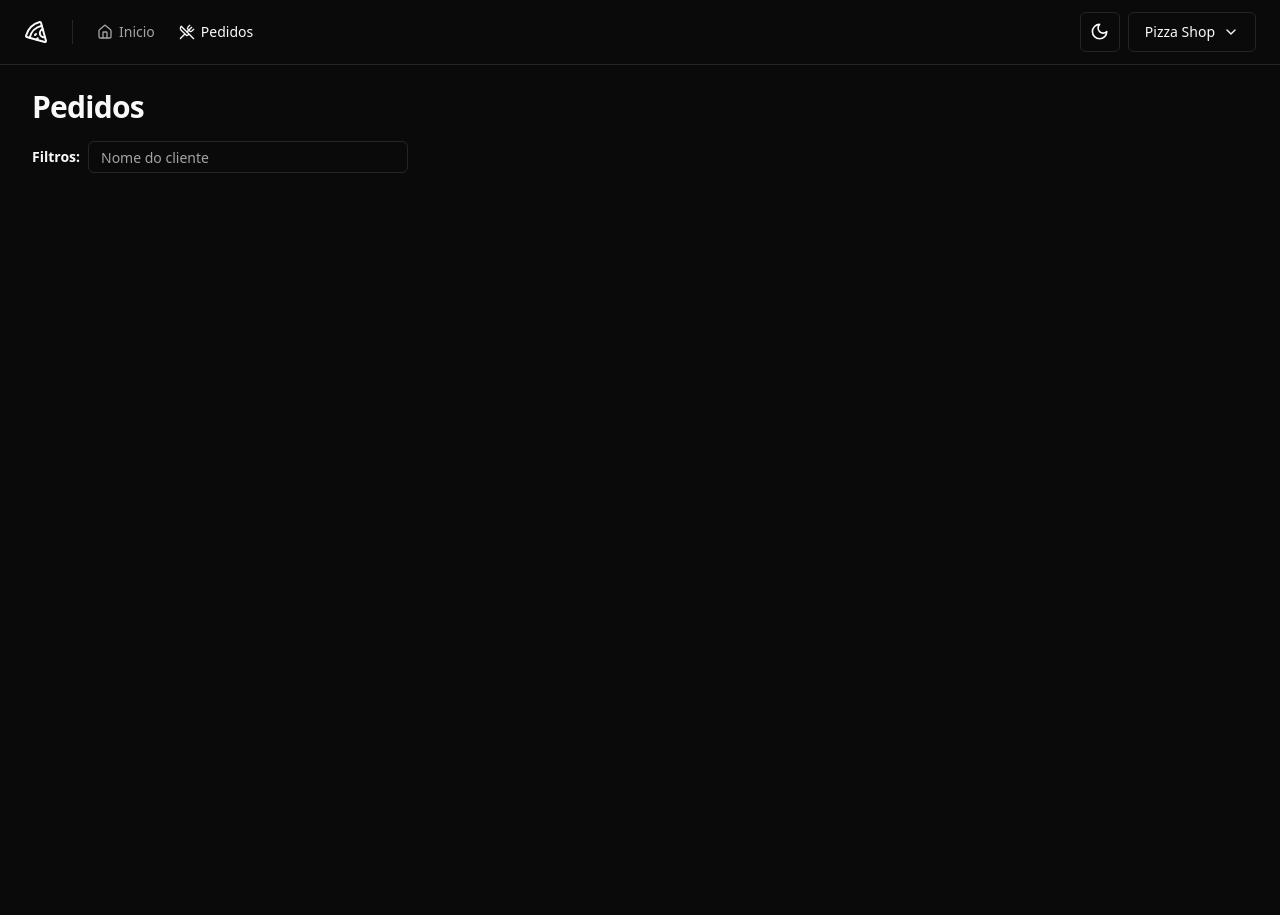
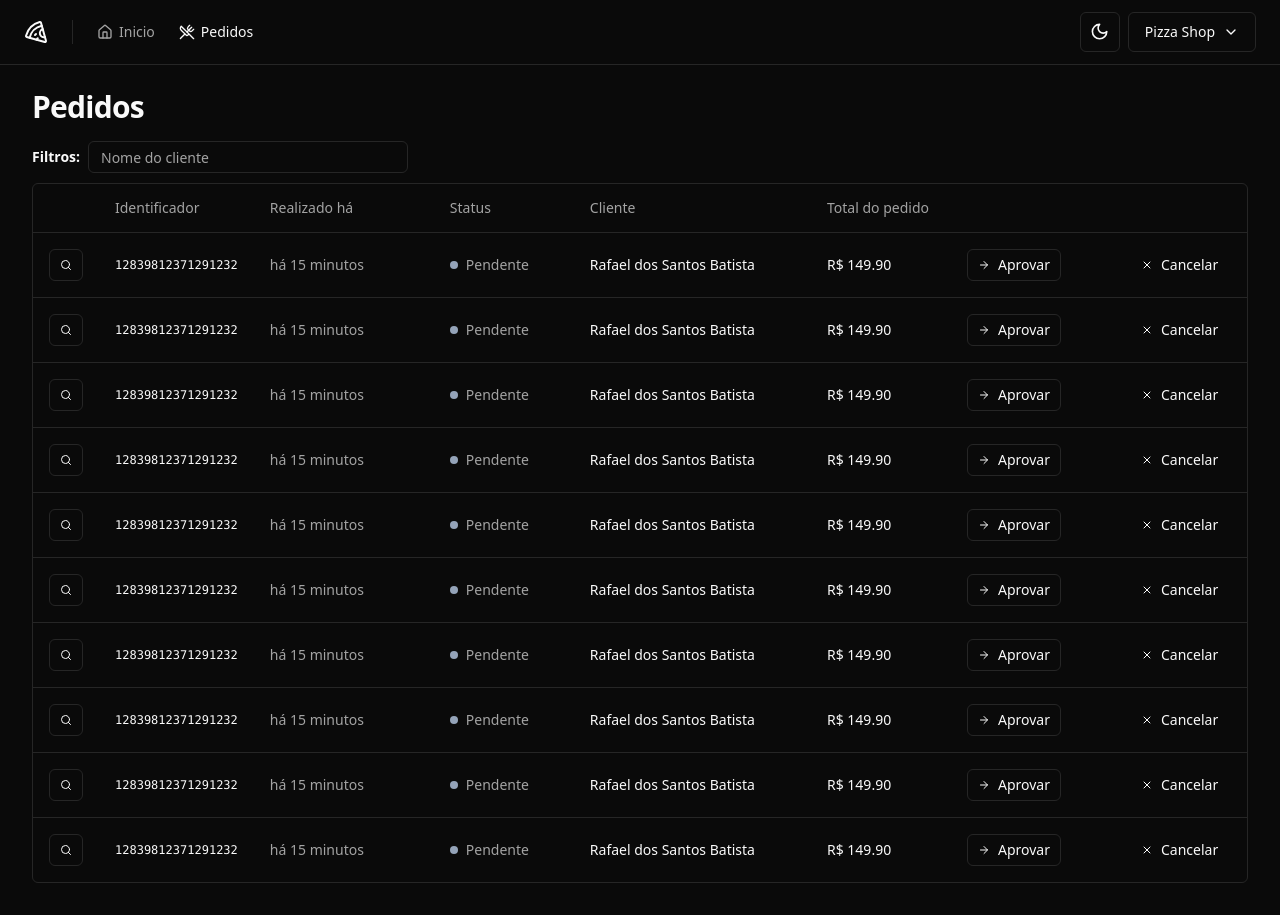
Before and after one commit to rafaelsantoslv/pizzashop-frontend, a React (Vite) app: page /orders in a window 1280 px wide. Before the commit the page ends 800 px from the top, so only its background shows below. Built offline with nearby package versions, Linux system fonts and the light colour scheme.

Commit message:
Feat: Desenvolvido Table de orders

```diff
--- a/src/components/ui/button.tsx
+++ b/src/components/ui/button.tsx
@@ -22,6 +22,7 @@
       size: {
         default: 'h-10 px-4 py-2',
         sm: 'h-9 rounded-md px-3',
+        xs: 'h-8 px-2.5',
         lg: 'h-11 rounded-md px-8',
         icon: 'h-10 w-10',
       },
--- /dev/null
+++ b/src/components/ui/table.tsx
@@ -0,0 +1,117 @@
+import * as React from "react"
+
+import { cn } from "@/lib/utils"
+
+const Table = React.forwardRef<
+  HTMLTableElement,
+  React.HTMLAttributes<HTMLTableElement>
+>(({ className, ...props }, ref) => (
+  <div className="relative w-full overflow-auto">
+    <table
+      ref={ref}
+      className={cn("w-full caption-bottom text-sm", className)}
+      {...props}
+    />
+  </div>
+))
+Table.displayName = "Table"
+
+const TableHeader = React.forwardRef<
+  HTMLTableSectionElement,
+  React.HTMLAttributes<HTMLTableSectionElement>
+>(({ className, ...props }, ref) => (
+  <thead ref={ref} className={cn("[&_tr]:border-b", className)} {...props} />
+))
+TableHeader.displayName = "TableHeader"
+
+const TableBody = React.forwardRef<
+  HTMLTableSectionElement,
+  React.HTMLAttributes<HTMLTableSectionElement>
+>(({ className, ...props }, ref) => (
+  <tbody
+    ref={ref}
+    className={cn("[&_tr:last-child]:border-0", className)}
+    {...props}
+  />
+))
+TableBody.displayName = "TableBody"
+
+const TableFooter = React.forwardRef<
+  HTMLTableSectionElement,
+  React.HTMLAttributes<HTMLTableSectionElement>
+>(({ className, ...props }, ref) => (
+  <tfoot
+    ref={ref}
+    className={cn(
+      "border-t bg-muted/50 font-medium [&>tr]:last:border-b-0",
+      className
+    )}
+    {...props}
+  />
+))
+TableFooter.displayName = "TableFooter"
+
+const TableRow = React.forwardRef<
+  HTMLTableRowElement,
+  React.HTMLAttributes<HTMLTableRowElement>
+>(({ className, ...props }, ref) => (
+  <tr
+    ref={ref}
+    className={cn(
+      "border-b transition-colors hover:bg-muted/50 data-[state=selected]:bg-muted",
+      className
+    )}
+    {...props}
+  />
+))
+TableRow.displayName = "TableRow"
+
+const TableHead = React.forwardRef<
+  HTMLTableCellElement,
+  React.ThHTMLAttributes<HTMLTableCellElement>
+>(({ className, ...props }, ref) => (
+  <th
+    ref={ref}
+    className={cn(
+      "h-12 px-4 text-left align-middle font-medium text-muted-foreground [&:has([role=checkbox])]:pr-0",
+      className
+    )}
+    {...props}
+  />
+))
+TableHead.displayName = "TableHead"
+
+const TableCell = React.forwardRef<
+  HTMLTableCellElement,
+  React.TdHTMLAttributes<HTMLTableCellElement>
+>(({ className, ...props }, ref) => (
+  <td
+    ref={ref}
+    className={cn("p-4 align-middle [&:has([role=checkbox])]:pr-0", className)}
+    {...props}
+  />
+))
+TableCell.displayName = "TableCell"
+
+const TableCaption = React.forwardRef<
+  HTMLTableCaptionElement,
+  React.HTMLAttributes<HTMLTableCaptionElement>
+>(({ className, ...props }, ref) => (
+  <caption
+    ref={ref}
+    className={cn("mt-4 text-sm text-muted-foreground", className)}
+    {...props}
+  />
+))
+TableCaption.displayName = "TableCaption"
+
+export {
+  Table,
+  TableHeader,
+  TableBody,
+  TableFooter,
+  TableHead,
+  TableRow,
+  TableCell,
+  TableCaption,
+}
--- a/src/pages/app/orders/orders.tsx
+++ b/src/pages/app/orders/orders.tsx
@@ -1,6 +1,16 @@
+import { ArrowRight, Search, X } from 'lucide-react'
 import { Helmet } from 'react-helmet-async'
 
+import { Button } from '@/components/ui/button'
 import { Input } from '@/components/ui/input'
+import {
+  Table,
+  TableBody,
+  TableCell,
+  TableHead,
+  TableHeader,
+  TableRow,
+} from '@/components/ui/table'
 
 const Orders = () => {
   return (
@@ -14,6 +24,66 @@
           <span className="text-sm font-semibold">Filtros:</span>
           <Input placeholder="Nome do cliente" className="h-8 w-[320px]" />
         </form>
+        <div className="rounded-md border">
+          <Table>
+            <TableHeader>
+              <TableRow>
+                <TableHead className="w-[64px]"></TableHead>
+                <TableHead className="w-[140px]">Identificador</TableHead>
+                <TableHead className="w-[180px]">Realizado há</TableHead>
+                <TableHead className="w-[140px]">Status</TableHead>
+                <TableHead>Cliente</TableHead>
+                <TableHead className="w-[140px]">Total do pedido</TableHead>
+                <TableHead className="w-[164px]"></TableHead>
+                <TableHead className="w-[132px]"></TableHead>
+              </TableRow>
+            </TableHeader>
+            <TableBody>
+              {Array.from({ length: 10 }).map((_, i) => {
+                return (
+                  <TableRow key={i}>
+                    <TableCell>
+                      <Button variant={'outline'} size={'xs'}>
+                        <Search className="h-3 w-3" />
+                        <span className="sr-only">Detalhes do pedido</span>
+                      </Button>
+                    </TableCell>
+                    <TableCell className="font-mono text-xs font-medium">
+                      12839812371291232
+                    </TableCell>
+                    <TableCell className="text-muted-foreground">
+                      há 15 minutos
+                    </TableCell>
+                    <TableCell>
+                      <div className="flex items-center gap-2">
+                        <span className="h-2 w-2 rounded-full bg-slate-400" />
+                        <span className="font-medium text-muted-foreground">
+                          Pendente
+                        </span>
+                      </div>
+                    </TableCell>
+                    <TableCell className="font-medium">
+                      Rafael dos Santos Batista
+                    </TableCell>
+                    <TableCell className="font-medium">R$ 149.90</TableCell>
+                    <TableCell>
+                      <Button variant={'outline'} size={'xs'}>
+                        <ArrowRight className="mr-2 h-3 w-3" />
+                        Aprovar
+                      </Button>
+                    </TableCell>
+                    <TableCell>
+                      <Button variant={'ghost'} size={'xs'}>
+                        <X className="mr-2 h-3 w-3" />
+                        Cancelar
+                      </Button>
+                    </TableCell>
+                  </TableRow>
+                )
+              })}
+            </TableBody>
+          </Table>
+        </div>
       </div>
     </>
   )
```
